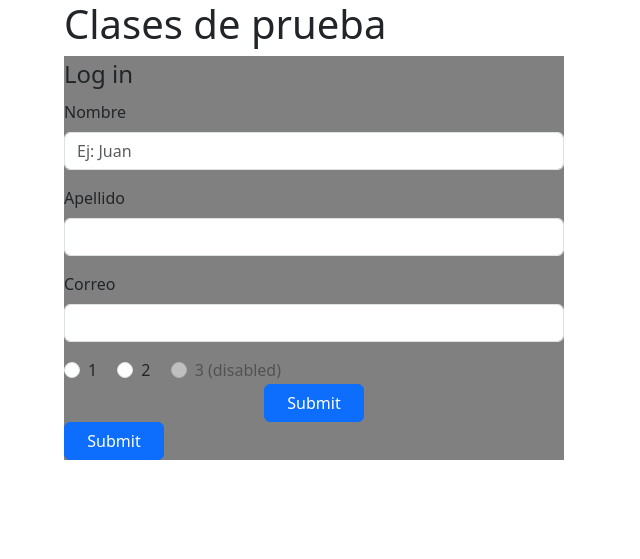
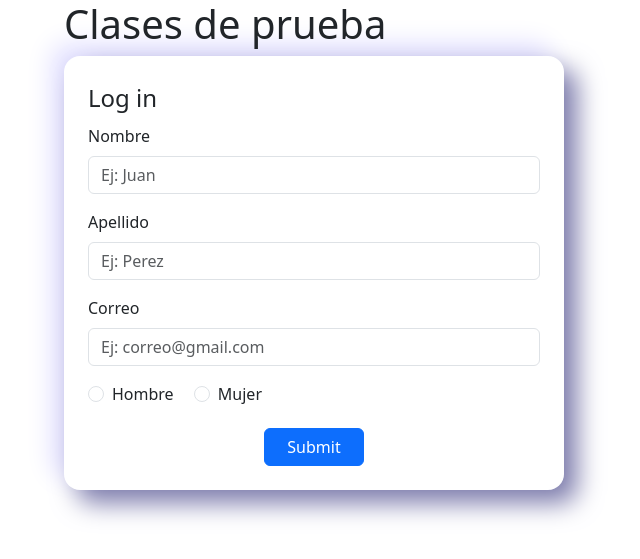
Before and after one commit to kuazton/MVC-web, a PHP site: page / in a window 1280 px wide. Shown: the top 559 px of the page, without its empty margins (326-966 px from the left). Run offline with PHP 8.4, Linux system fonts and the light colour scheme.

Commit message:
Primer cambio de pc Portatil-Torre

```diff
--- /dev/null
+++ b/Model/conexion.php
@@ -0,0 +1,13 @@
+<?php
+include 'datos.php';
+    try {
+
+        $conn = new PDO($db, $us, $pas);
+        // Establecer el modo de error de PDO a excepciones
+        $conn->setAttribute(PDO::ATTR_ERRMODE, PDO::ERRMODE_EXCEPTION);
+        $mensaje = "Conexión exitosa";
+    } catch (PDOException $e) {
+        $mensaje = "Error de conexión: " . $e->getMessage();
+    }
+
+?>
--- /dev/null
+++ b/Model/datos.php
@@ -0,0 +1,8 @@
+<?php
+
+    $db = 'mysql:host=localhost;dbname=db_form';
+    $us = 'root';
+    $pas = '';
+
+
+?>
--- a/index.php
+++ b/index.php
@@ -4,49 +4,46 @@
     <meta charset="UTF-8">
     <meta name="viewport" content="width=device-width, initial-scale=1.0">
     <title>Document</title>
-    <link rel="stylesheet" href="style/styles.css">
+    <link rel="stylesheet" href="styles/style.css">
     <link href="https://cdn.jsdelivr.net/npm/bootstrap@5.3.2/dist/css/bootstrap.min.css" rel="stylesheet" integrity="sha384-T3c6CoIi6uLrA9TneNEoa7RxnatzjcDSCmG1MXxSR1GAsXEV/Dwwykc2MPK8M2HN" crossorigin="anonymous">
     <script src="https://cdn.jsdelivr.net/npm/bootstrap@5.3.2/dist/js/bootstrap.bundle.min.js" integrity="sha384-C6RzsynM9kWDrMNeT87bh95OGNyZPhcTNXj1NW7RuBCsyN/o0jlpcV8Qyq46cDfL" crossorigin="anonymous"></script>
 </head>
+<?php require 'Model/conexion.php';?>
 <body>
     <section style="width: 500px; margin:auto;">
         <h1>Clases de prueba</h1>
         <div>
-            <form style="background-color: grey;">
-                <fieldset >
+            <form id="form1" class="p-4 rounded-4">
+                <fieldset>
                     <legend>Log in</legend>
                     <div class="mb-3">
-                        <label for="disabledTextInput" class="form-label">Nombre</label>
-                        <input type="text" id="disabledTextInput" class="form-control" placeholder="Ej: Juan">
+                        <label for="TextInput" class="form-label">Nombre</label>
+                        <input type="text" id="TextInput" class="form-control" placeholder="Ej: Juan">
                     </div>
                     <div class="mb-3">
                         <label for="apeper" class="form-label">Apellido</label>
-                        <input type="text" id="apeper" class="form-control">
+                        <input type="text" id="apeper" class="form-control" placeholder="Ej: Perez">
                     </div>
                     <div class="mb-3">
                         <label for="corrper" class="form-label">Correo</label>
-                        <input type="text" id="corrper" class="form-control">
+                        <input type="text" id="corrper" class="form-control" placeholder="Ej: correo@gmail.com">
                     </div>
                     <div class="form-check form-check-inline">
                         <input class="form-check-input" type="radio" name="inlineRadioOptions" id="inlineRadio1" value="option1">
-                        <label class="form-check-label" for="inlineRadio1">1</label>
+                        <label class="form-check-label" for="inlineRadio1">Hombre</label>
                     </div>
                     <div class="form-check form-check-inline">
                         <input class="form-check-input" type="radio" name="inlineRadioOptions" id="inlineRadio2" value="option2">
-                        <label class="form-check-label" for="inlineRadio2">2</label>
-                    </div>
-                    <div class="form-check form-check-inline">
-                        <input class="form-check-input" type="radio" name="inlineRadioOptions" id="inlineRadio3" value="option3" disabled>
-                        <label class="form-check-label" for="inlineRadio3">3 (disabled)</label>
+                        <label class="form-check-label" for="inlineRadio2">Mujer</label>
                     </div>
                 </fieldset>
-                <div style="margin: auto; width: 100px;">
-                <button style="margin: auto; width: 100%;" type="submit" class="btn btn-primary">Submit</button>
+                <div style="margin: 20px auto 0px; width: 100px;">
+                    <button style="width: 100%;" type="submit" class="btn btn-primary">Submit</button>
                 </div>
-                <button style="margin: auto; width: 100px;" type="submit" class="btn btn-primary">Submit</button>
             </form>
 
         </div>
     </section>
+
 </body>
 </html>
--- a/styles/style.css
+++ b/styles/style.css
@@ -0,0 +1,4 @@
+#form1{
+    box-shadow:  13px 13px 26px #7b7aab,
+             -13px -13px 26px #e4e2ff;
+}
```
Also changed, not shown: db/db.sql (+27 -0 lines).
